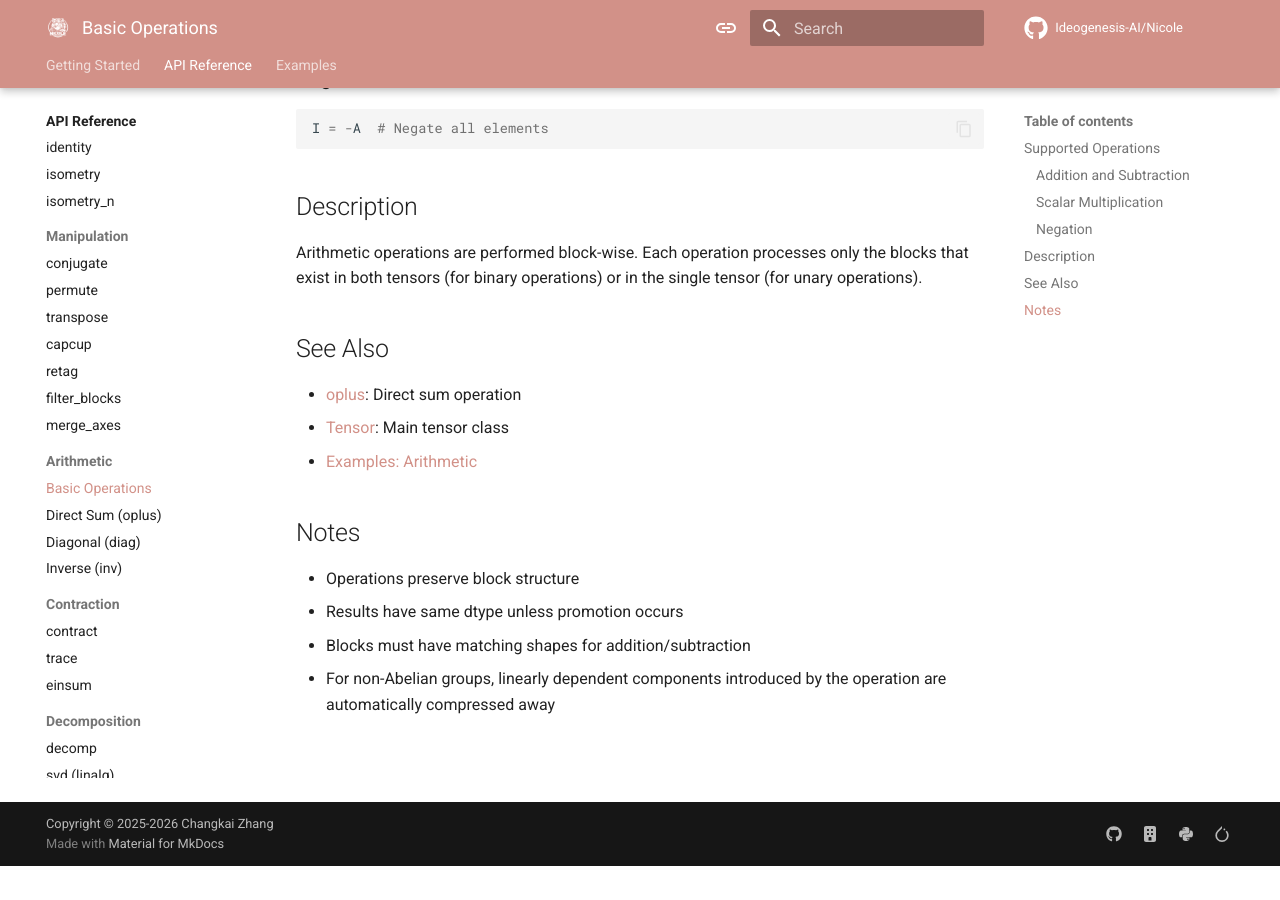
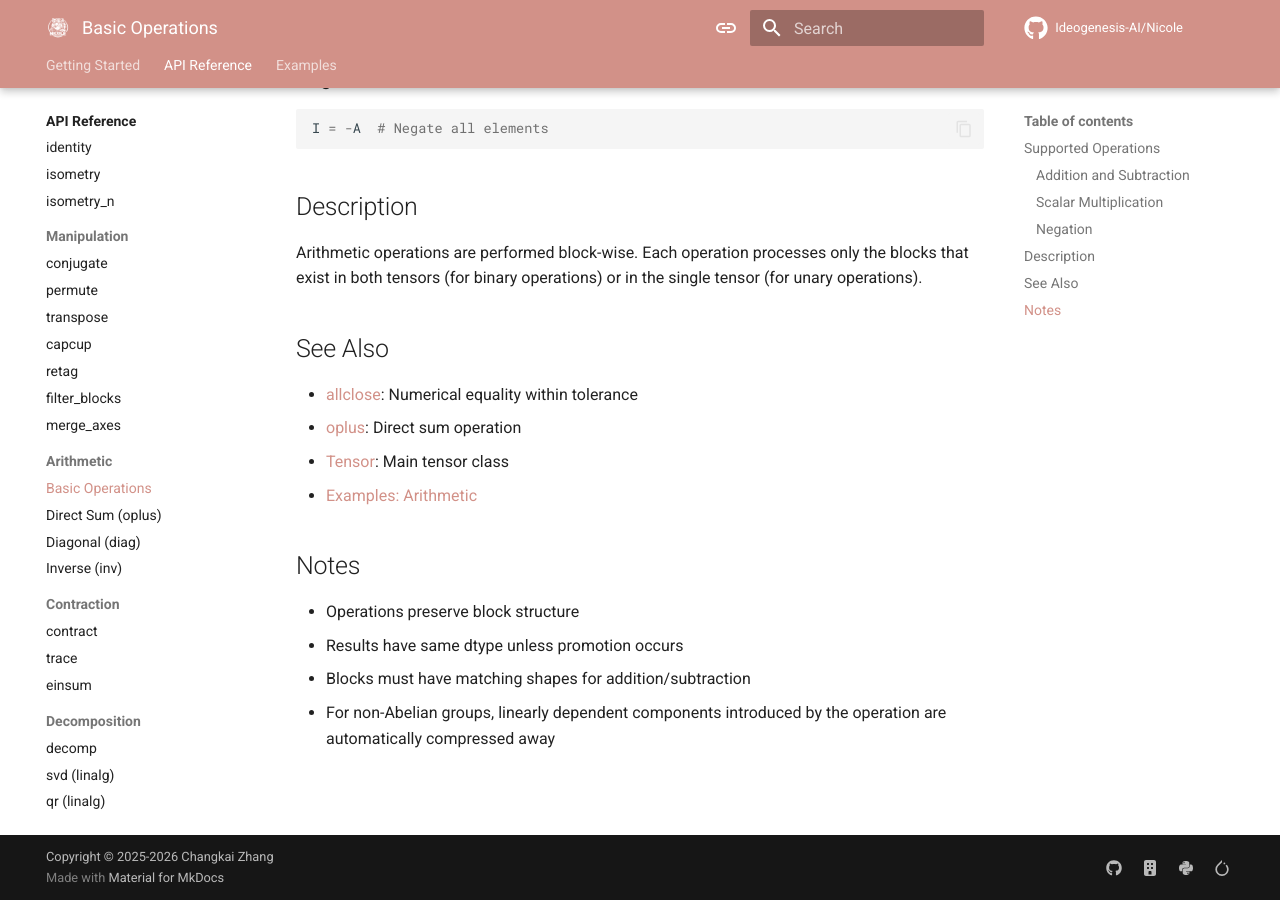
Before and after one commit to Ideogenesis-AI/Nicole, an MkDocs documentation site: the page built from docs/api/arithmetic/addition.md, in a window 1280 px wide and 900 px high, scrolled down 685 px. Built offline with MkDocs 1.6.1 and Material for MkDocs 9.7.7, drawn with Linux system fonts in a browser that asks for light colours; comment, search, counter and statistics services are not loaded; the version menu is left out; before the commit the page ends 1551 px from its top, so only the background shows below that.

Commit message:
Update addition.md to reference allclose function for numerical equality
Added a link to the allclose function in the "See Also" section of the addition documentation, enhancing the connectivity and comprehensiveness of the arithmetic operations documentation.

```diff
--- a/docs/api/arithmetic/addition.md
+++ b/docs/api/arithmetic/addition.md
@@ -36,6 +36,7 @@ Arithmetic operations are performed block-wise. Each operation processes only th
 
 ## See Also
 
+- [allclose](allclose.md): Numerical equality within tolerance
 - [oplus](oplus.md): Direct sum operation
 - [Tensor](../core/tensor.md): Main tensor class
 - [Examples: Arithmetic](../../examples/basic/arithmetic.md)
```
